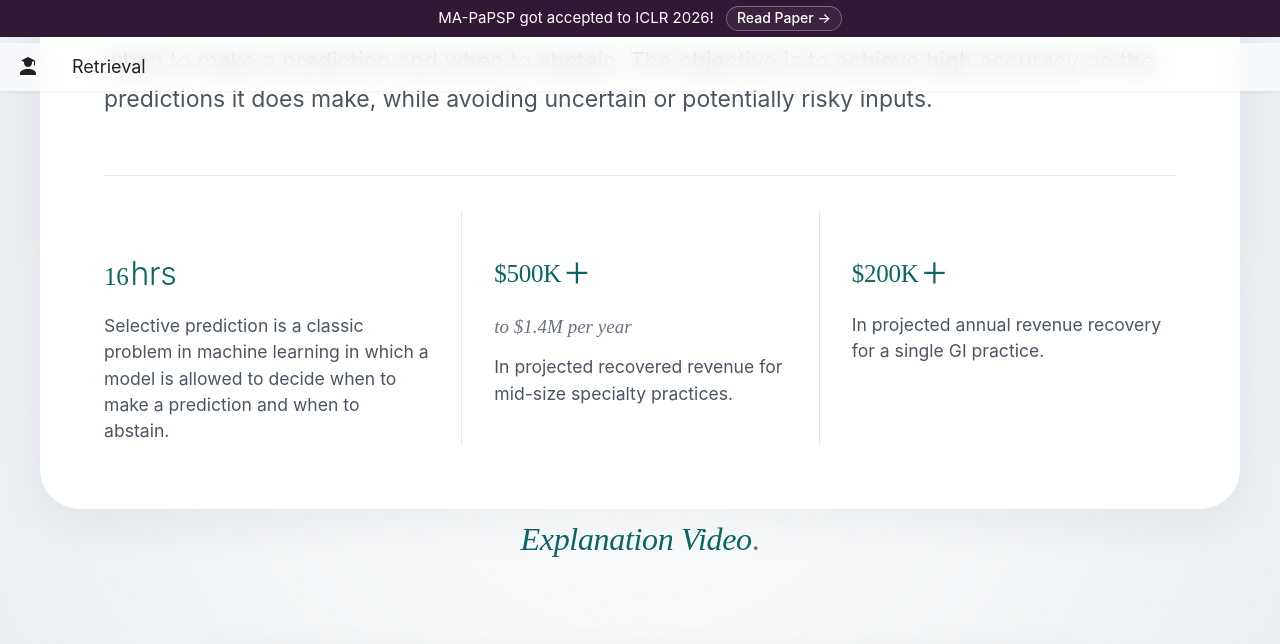
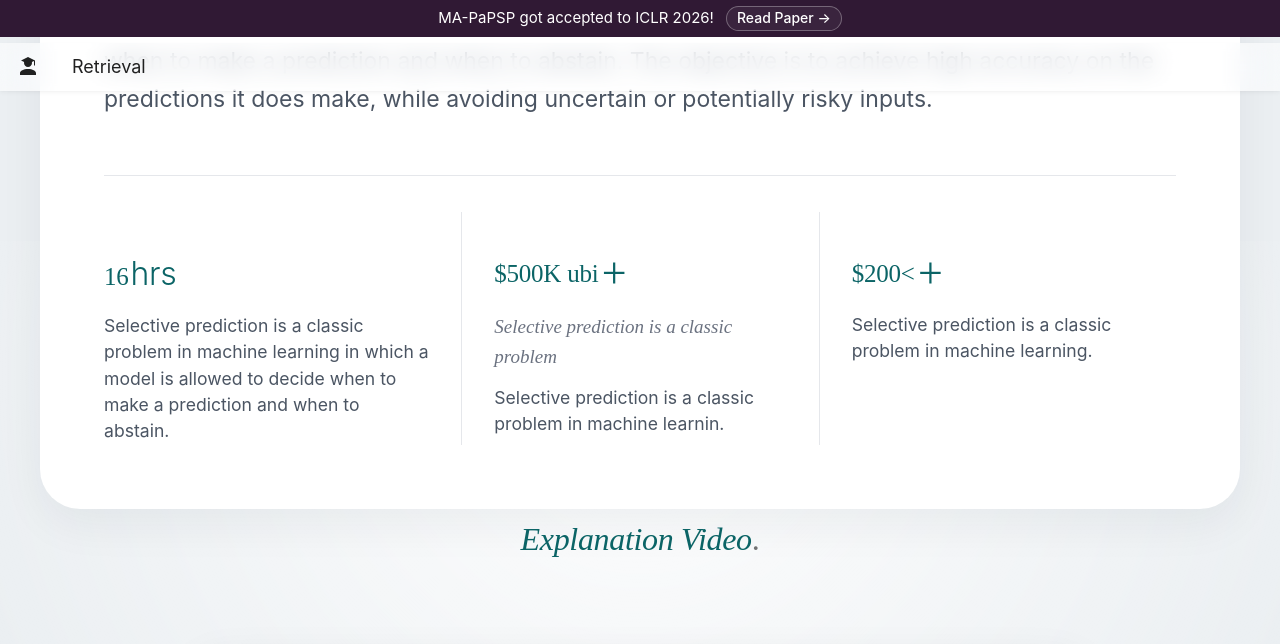
Before and after one commit to kingston-aditya/kingston-aditya.github.io, an MkDocs documentation site: the page built from docs/2026-02-05-retrieval.md, in a window 1280 px wide and 900 px high, scrolled down 659 px, cut to the strip 0-644 px from the top of the window. Built offline with MkDocs 1.6.1 and Material for MkDocs 9.7.7, drawn with Linux system fonts in a browser that asks for light colours; some web fonts are replaced.

Commit message:
starting blog 5d

```diff
--- a/docs/2026-02-05-retrieval.md
+++ b/docs/2026-02-05-retrieval.md
@@ -36,14 +36,14 @@ hide:
   </div>
 
   <div class="metric-column">
-    <h2 class="metric-number">$500K<sub>+</sub></h2>
-    <p class="metric-subtext">to $1.4M per year</p>
-    <p class="metric-text">In projected recovered revenue for mid-size specialty practices.</p>
+    <h2 class="metric-number">$500K ubi<sub>+</sub></h2>
+    <p class="metric-subtext">Selective prediction is a classic problem</p>
+    <p class="metric-text">Selective prediction is a classic problem in machine learnin.</p>
   </div>
 
   <div class="metric-column">
-    <h2 class="metric-number">$200K<sub>+</sub></h2>
-    <p class="metric-text">In projected annual revenue recovery for a single GI practice.</p>
+    <h2 class="metric-number">$200<<sub>+</sub></h2>
+    <p class="metric-text">Selective prediction is a classic problem in machine learning.</p>
   </div>
 
   </div>
```
